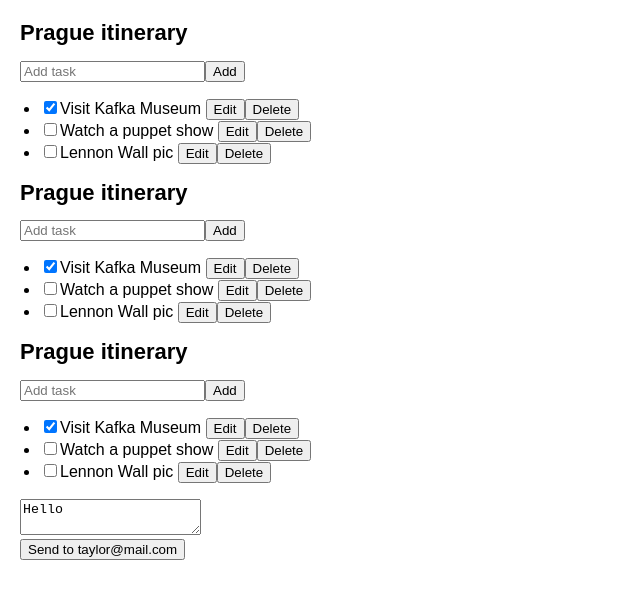
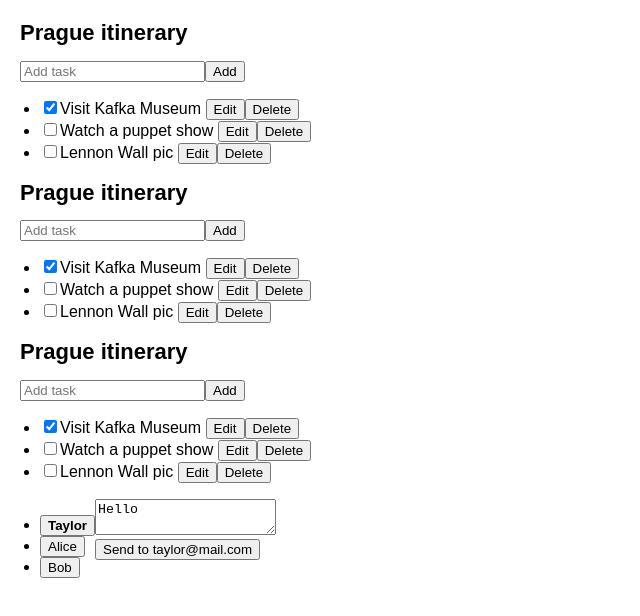
Before and after one commit to zelitosaide/react-js-course, a React (Create React App) app: page / in a window 1280 px wide. Shown: the top 616 px of the page, without its empty margins (0-640 px from the left). Built offline with nearby package versions, Linux system fonts and the light colour scheme.

Commit message:
Extracting State Logic into a Reducer

```diff
--- a/src/learn/learn-react/managing-state/extracting-state-logic-into-a-reducer/challenges/dispatch-actions-from-event-handlers.js
+++ b/src/learn/learn-react/managing-state/extracting-state-logic-into-a-reducer/challenges/dispatch-actions-from-event-handlers.js
@@ -45,7 +45,27 @@ function Messenger() {
   );
 }
 
-function ContactList({ contacts, selectedId, dispatch }) {}
+function ContactList({ contacts, selectedId, dispatch }) {
+  return (
+    <section className="contact-list">
+      <ul>
+        {contacts.map(function (contact) {
+          return (
+            <li key={contact.id}>
+              <button>
+                {selectedId === contact.id ? (
+                  <b>{contact.name}</b>
+                ) : (
+                  contact.name
+                )}
+              </button>
+            </li>
+          );
+        })}
+      </ul>
+    </section>
+  );
+}
 
 function Chat({ contact, message, dispatch }) {
   return (
```
